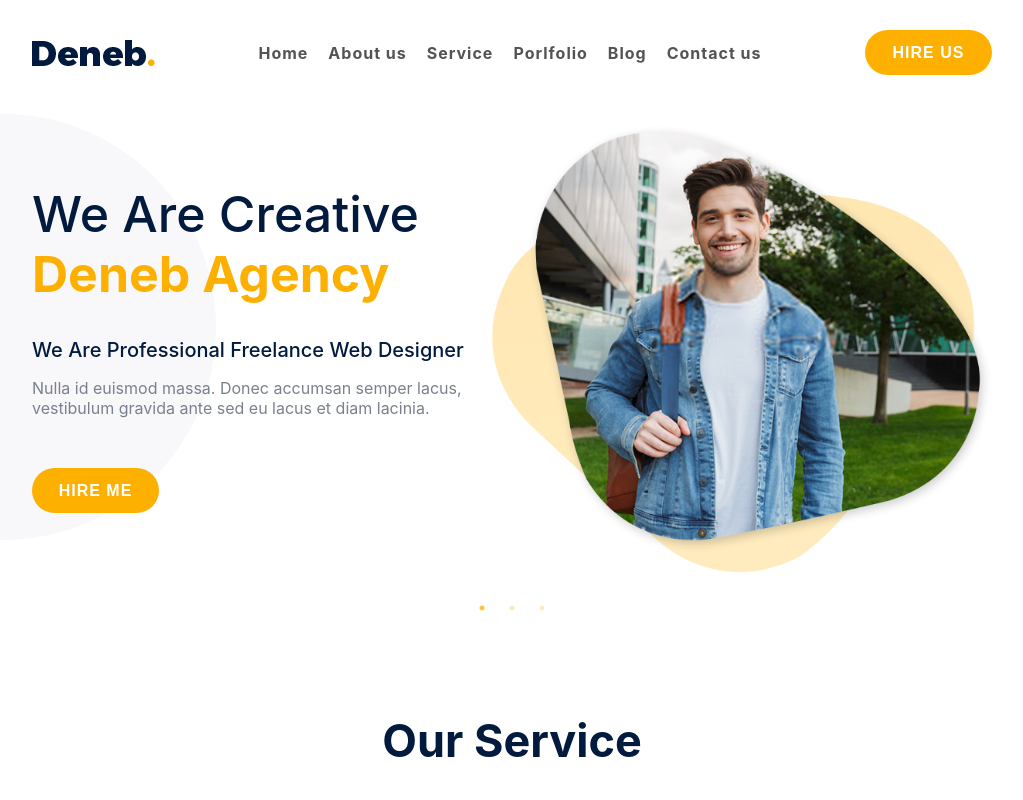
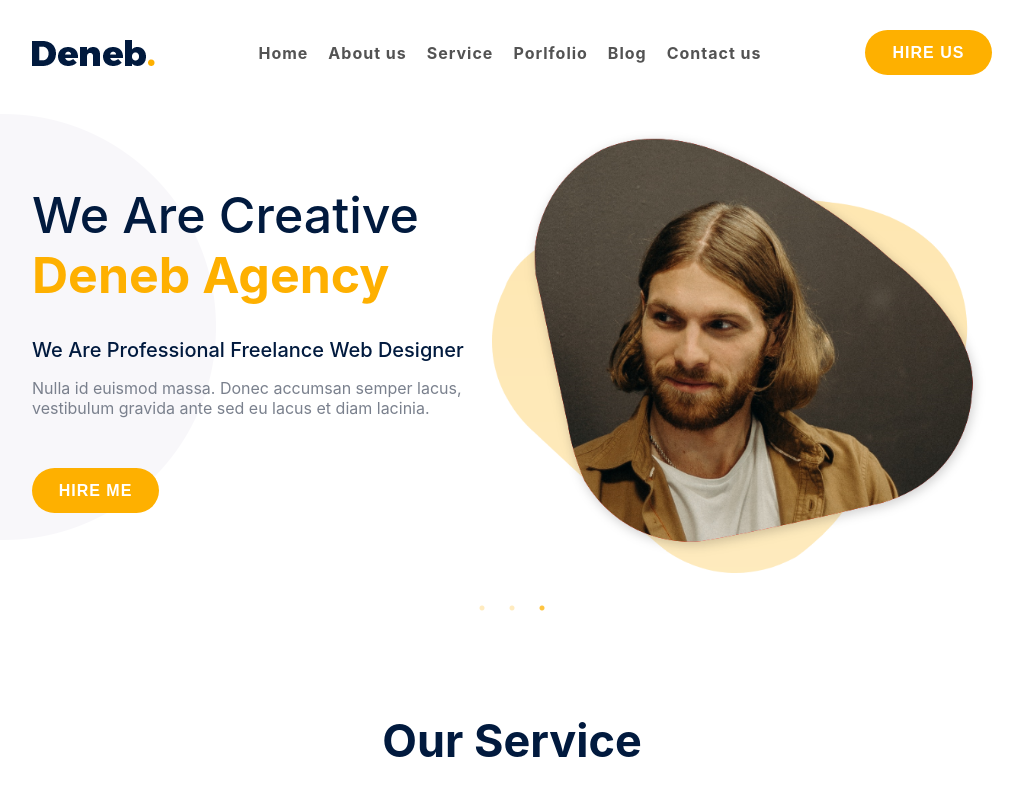
Before and after one commit to sakib-75/Creative-Portfolio, a React (Create React App) app: page / in a window 1280 px wide. Shown: the top 800 px of the page, without its empty margins (128-1151 px from the left). Built offline with nearby package versions, Linux system fonts and the light colour scheme; the HTML template or start-up script is replaced by a standard one.

Commit message:
Update Header.jsx

```diff
--- a/src/Components/Header/Header.jsx
+++ b/src/Components/Header/Header.jsx
@@ -12,11 +12,10 @@ import banner3 from '../Images/banner_03.png'
 
 export default function Header() {
   var settings = {
-    speed: 500,
     dots: true,
     arrows: false,
-    infinite: true,
-    autoplay:false,
+    autoplay: true,
+    autoplaySpeed: 2500,
     slidesToShow: 1,
     slidesToScroll: 1
   };
```
